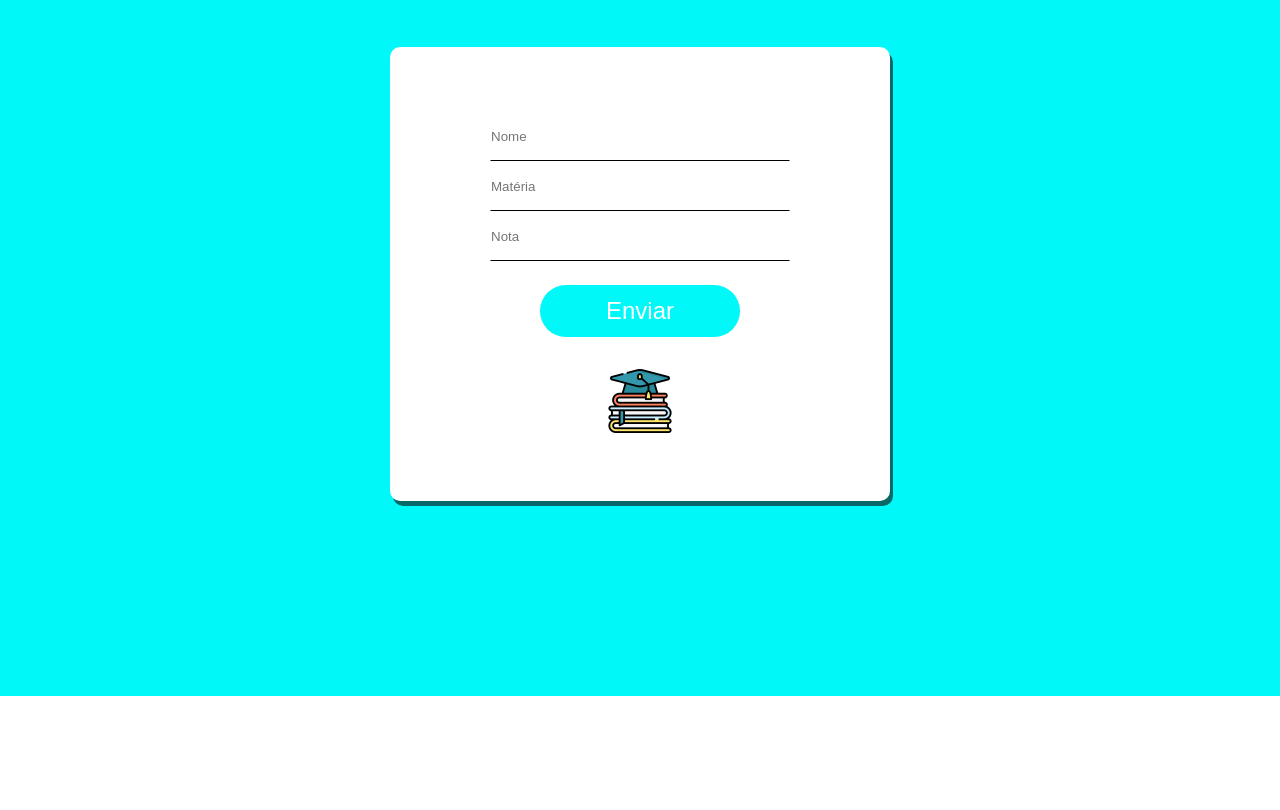
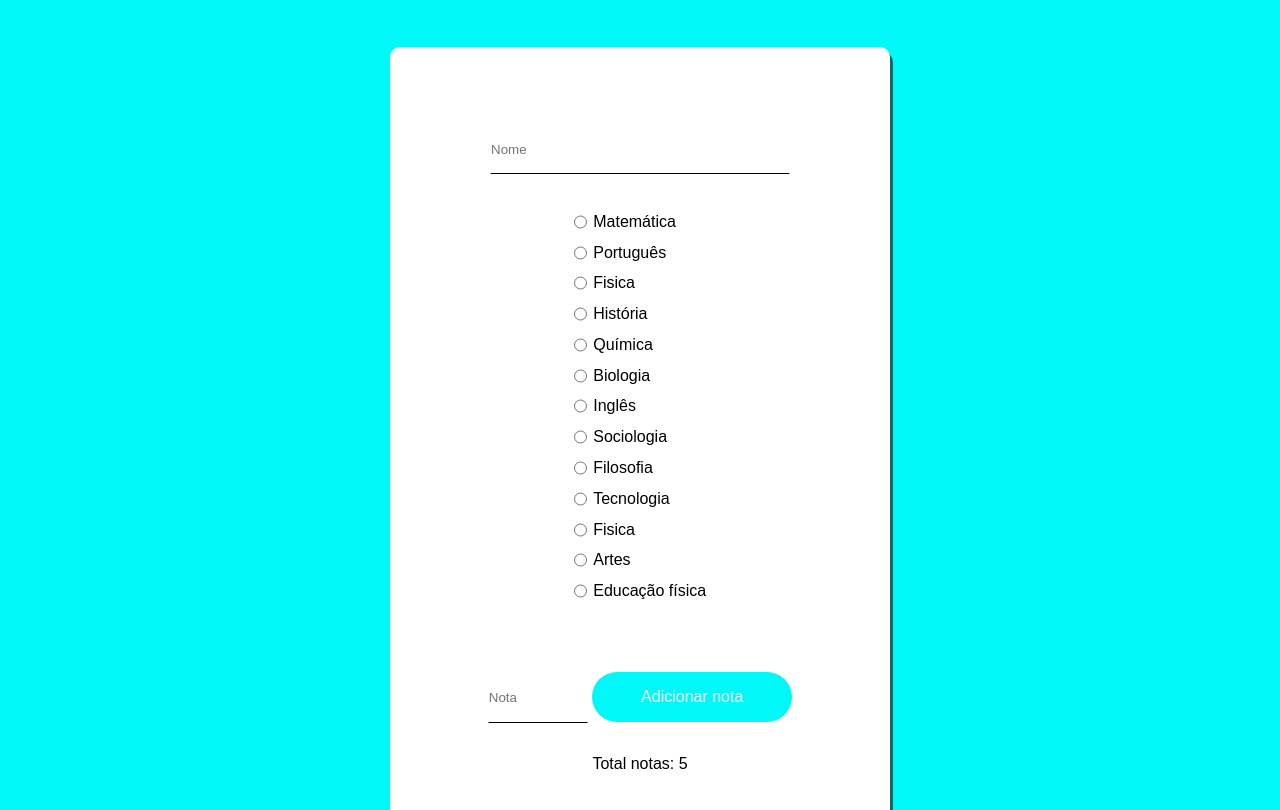
Before and after one commit to oAoj1/Projetos-JavaScript, a plain HTML site: page notas/notas.html in a window 1280 px wide. Shown: the part 104-914 px from the top of the page. Before the commit the page ends 800 px from the top, so only its background shows below. Drawn offline with Linux system fonts and the light colour scheme; a web font is replaced by a local one.

Commit message:
adicionando sistema de notas

```diff
--- a/notas/notas.css
+++ b/notas/notas.css
@@ -10,6 +10,7 @@
 html,body{
     width: 100%;
     height: 100%;
+    background-color: #00f8f8;
 }
 
 .container{
@@ -17,6 +18,7 @@ html,body{
     max-width: 1200px;
     margin: auto;
     display: flex;
+    padding: 0.4em 0;
 }
 
 /* */
@@ -25,7 +27,6 @@ section{
     width: 100%;
     height: 100%;
     position: relative;
-    background-color: #00f8f8;
 }
 
 .titulo{
@@ -43,7 +44,7 @@ section{
     text-align: center;
 }
 
-form{
+#formulario{
     background-color: #fff;
     padding: 4em;
     border-radius: 10px;
@@ -58,6 +59,7 @@ h2{
 }
 
 .info{
+    margin: 1em 0 0 0;
     width: 100%;
     max-width: 300px;
     height: 50px;
@@ -66,10 +68,54 @@ h2{
     border-bottom: 1px solid #000;
 }
 
-button{
+.disciplinas{
+    margin: 2em auto;
+    max-width: max-content;
+}
+
+input[type=radio]{
+    display: block;
+    cursor: pointer;
+}
+
+label{
+    margin-left: 0.4em;
+    text-align: left;
+    color: #000;
+}
+
+.nota{
+    width: 100%;
+    max-width: 100px;
+    height: 50px;
+    outline: 0;
+    border: 1px solid  #fff;
+    border-bottom: 1px solid #000;
+}
+
+.adicionar{
     margin: 1em 0 0 0;
     width: 100%;
+    padding: 1em;
     max-width: 200px;
+    font-size: 1em;
+    border: 0;
+    border-radius: 40px;
+    cursor: pointer;
+    transition: 0.4s;
+    background-color: #00f8f8;
+    color:#fff;
+}
+
+.adicionar:hover{
+    transform: translateY(-10px);
+    box-shadow: 3px 5px #096969;
+}
+
+.enviar{
+    margin: 1em 0 0 0;
+    width: 100%;
+    max-width: 300px;
     font-size: 1.5em;
     border: 0;
     border-radius: 40px;
@@ -80,7 +126,7 @@ button{
     color: #fff;
 }
 
-button:hover{
+.enviar:hover{
     transform: translateY(-10px);
     box-shadow: 3px 5px #096969;
 }
@@ -88,3 +134,22 @@ button:hover{
 #resultado{
     margin: 2em 0 0 0;
 }
+
+#resultado-notas{
+    margin: 2em 0 0 0;
+    padding: 0.5em 0;
+    color: #000;
+    text-align: left;
+}
+
+.total-nota{
+    padding: 2em 0 0 0;
+    color: #000;
+}
+
+#tabela{
+    width: 150px;
+    margin: 3em 0 0 0;
+    padding: 1em;
+    overflow: hidden;
+}
--- a/notas/notas.html
+++ b/notas/notas.html
@@ -5,7 +5,7 @@
     <meta http-equiv="X-UA-Compatible" content="IE=edge">
     <meta name="viewport" content="width=device-width, initial-scale=1.0">
     <link rel="stylesheet" href="notas.css">
-    <link rel="shortcut icon" href="imagens/education.png" type="image/x-icon">
+    <link rel="shortcut icon" href="education.png" type="image/x-icon">
     <title>Notas</title>
 </head>
 <body id="cor_nota">
@@ -13,15 +13,90 @@
     <section>
         <h1 class="titulo">média de notas</h1>
         <div class="dados">
-        <form action="">
-            <input class="info" type="text" name="" id="txtaluno" placeholder="Nome">
-            <input class="info" type="text" name="" id="txtmateria" placeholder="Matéria">
-            <input class="info" type="number" name="" id="txtnotas" placeholder="Nota">
-            <button onclick="enviar()">Enviar</button>
-            <p id="resultado">
-                <img src="imagens/education.png" id="imagem">
-            </p>
-        </form>
+            <div id="formulario">
+                <input class="info" type="text" name="" id="txtaluno" placeholder="Nome">
+                <br>
+
+                <div class="disciplinas">
+
+                    <div class="container">
+                        <input type="radio" name="disciplina" id="Matemática">
+                        <label for="Matemática">Matemática</label>
+                    </div>
+
+                    <div class="container">
+                        <input type="radio" name="disciplina" id="Português">
+                        <label for="Português">Português</label>
+                    </div>
+
+                    <div class="container">
+                        <input type="radio" name="disciplina" id="Fisica">
+                        <label for="Fisica">Fisica</label>
+                    </div>
+
+                    <div class="container">
+                        <input type="radio" name="disciplina" id="História">
+                        <label for="História">História</label>
+                    </div>
+
+                    <div class="container">
+                        <input type="radio" name="disciplina" id="Química">
+                        <label for="Química">Química</label>
+                    </div>
+
+                    <div class="container">
+                        <input type="radio" name="disciplina" id="Biologia">
+                        <label for="Biologia">Biologia</label>
+                    </div>
+
+                    <div class="container">
+                        <input type="radio" name="disciplina" id="Inglês">
+                        <label for="Inglês">Inglês</label>
+                    </div>
+
+                    <div class="container">
+                        <input type="radio" name="disciplina" id="Sociologia">
+                        <label for="Sociologia">Sociologia</label>
+                    </div>
+
+                    <div class="container">
+                        <input type="radio" name="disciplina" id="Filosofia">
+                        <label for="Filosofia">Filosofia</label>
+                    </div>
+
+                    <div class="container">
+                        <input type="radio" name="disciplina" id="Tecnologia">
+                        <label for="Tecnologia">Tecnologia</label>
+                    </div>
+
+                    <div class="container">
+                        <input type="radio" name="disciplina" id="Fisica">
+                        <label for="Fisica">Fisica</label>
+                    </div>
+
+                    <div class="container">
+                        <input type="radio" name="disciplina" id="Artes">
+                        <label for="Artes">Artes</label>
+                    </div>
+
+                    <div class="container">
+                        <input type="radio" name="disciplina" id="Educação-física">
+                        <label for="Educação física">Educação física</label>
+                    </div>
+
+                </div><!--disciplinas-->
+
+                <br>
+                <input class="nota" type="number" name="" id="txtnota" placeholder="Nota">
+                <input type="submit" class="adicionar" onclick="adicionar()" value="Adicionar nota">
+                <p class="total-nota">Total notas: 5</p>
+                <select name="" id="tabela" size="5"></select>
+                <div id="resultado-notas" ></div>
+                <button class="enviar" onclick="enviar()">Enviar</button>
+                <div id="resultado">
+                    <img src="education.png" id="imagem">
+                </div>
+            </div><!--formulario-->
         </div><!--dados-->
 
     </section>
--- a/notas/notas.js
+++ b/notas/notas.js
@@ -1,10 +1,50 @@
-function enviar(){
-    var a = document.querySelector('#txtaluno')
-    var m = document.querySelector('#txtmateria')
-    var n = document.querySelector('#txtnotas')
-    var resultado = document.querySelector('#resultado')
-    var imagem = document.querySelector('#imagem')
+let a = document.querySelector('#txtaluno')
+let m = document.querySelector('#txtmateria')
+let n = document.querySelector('#txtnota')
+
+let lista_nota = []
+let total_notas = 5
+
+let tabela = document.querySelector('#tabela')
+let res_nota = document.querySelector('#resultado-notas')
+let resultado = document.querySelector('#resultado')
 
 
 
+function adicionar(){
+    if(n.value.length == 0){
+        alert('Adicione no minimo 1 nota')
+        n.value = ''
+        n.focus()
+    }else if(n.value < 0 || n.value > 10){
+        alert('Notas permitidas entre 0 e 10')
+        n.value = ''
+        n.focus()
+    }else{
+        if(lista_nota.length < total_notas){
+            lista_nota.push(n.value)
+            let escrito = document.createElement('option')
+            escrito.text = `Nota: ${n.value}`
+            tabela.appendChild(escrito)
+            res_nota.innerHTML = ''
+
+            console.log(lista_nota)
+            n.value = ''
+            n.focus()
+        }else{
+            alert('Maximo de notas atingido')
+            n.value = ''
+        }
+        let soma = 0
+        let media = 0
+
+        for(let cont in lista_nota){
+            soma += lista_nota
+        }
+        console.log()
+    }
 }
+
+function enviar(){
+
+}
```
Also changed, not shown: notas/education.png (renamed from notas/imagens/education.png), notas/imagens/fisica.png (added), notas/imagens/ingles.png (renamed from notas/imagens/idioma.png), notas/imagens/portugues.png (added).
